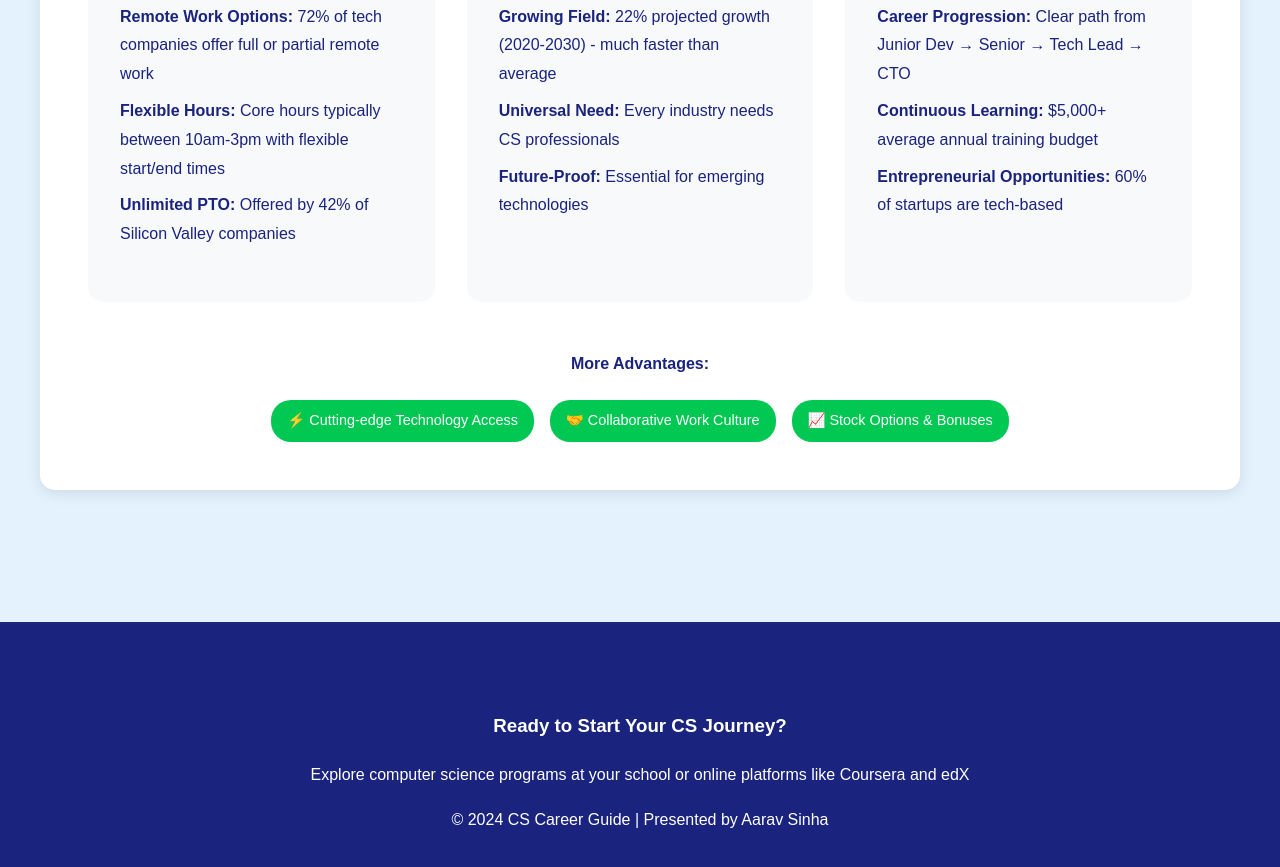
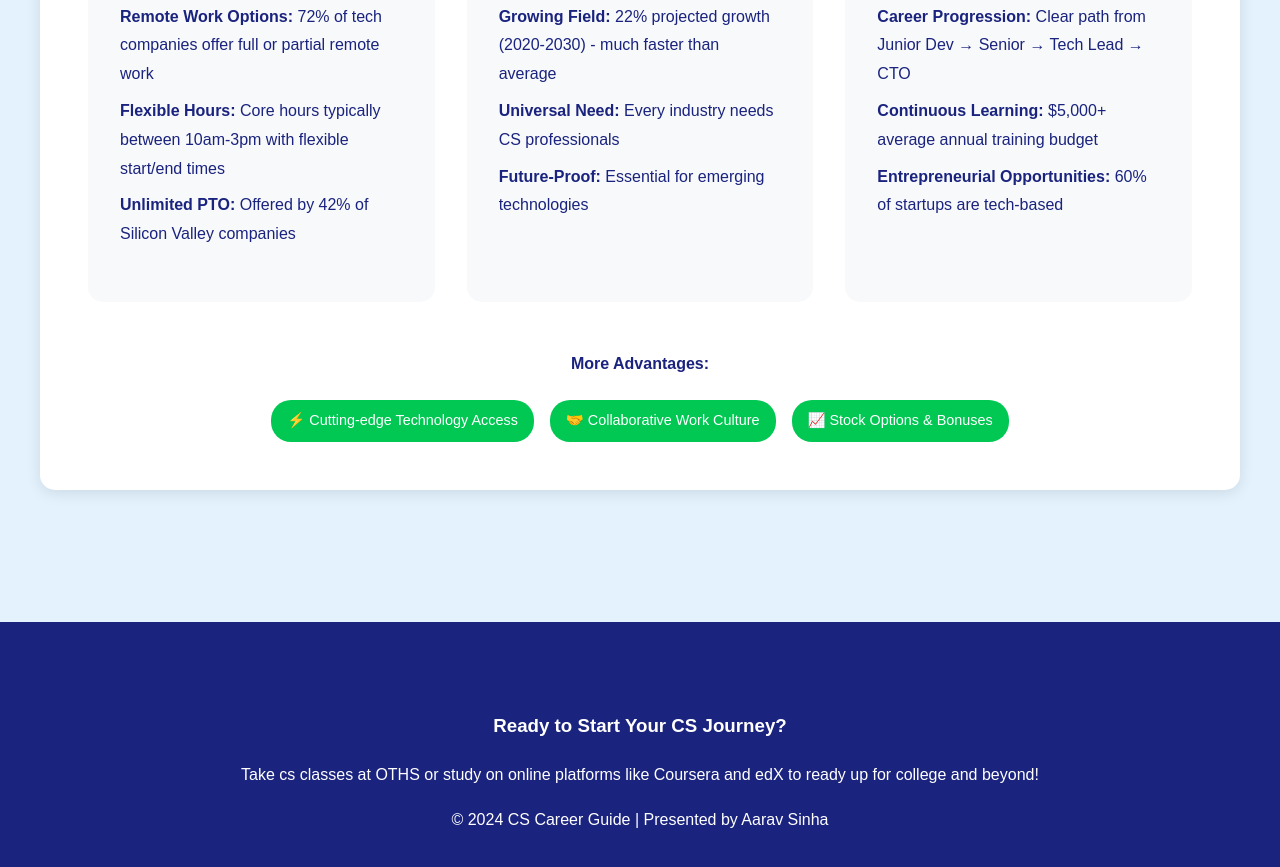
Before and after one commit to aaravsinha002/compsci, a plain HTML site: page index.html in a window 1280 px wide. Shown: the part 5550-6417 px from the top of the page. Drawn offline with Linux system fonts and the light colour scheme.

Commit message:
Update index.html

```diff
--- a/index.html
+++ b/index.html
@@ -567,7 +567,7 @@
     <footer>
         <div class="content-wrapper">
             <h3>Ready to Start Your CS Journey?</h3>
-            <p>Explore computer science programs at your school or online platforms like Coursera and edX</p>
+            <p>Take cs classes at OTHS or study on online platforms like Coursera and edX to ready up for college and beyond!</p>
             <p>© 2024 CS Career Guide | Presented by Aarav Sinha</p>
         </div>
     </footer>
```
